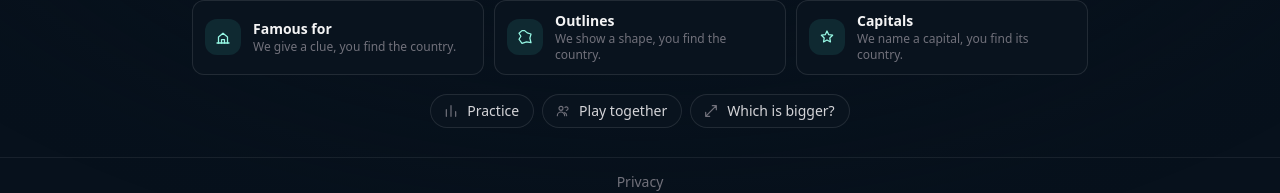
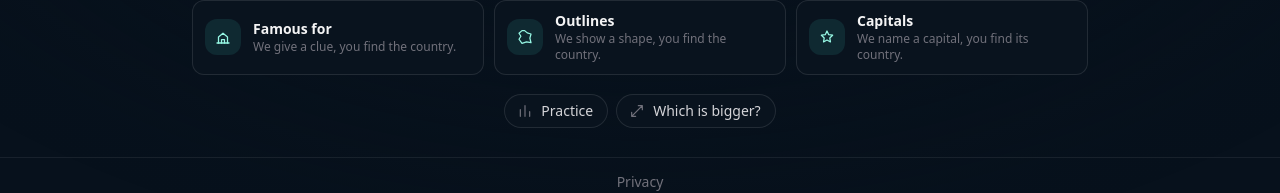
Before and after one commit to Baghestani-Shaghayegh/globe-game, a React (Vite) app: page / in a window 1280 px wide. Shown: the part 590-783 px from the top of the page. Built offline with nearby package versions, Linux system fonts and the light colour scheme.

Commit message:
feat: take Play together off the home page for now
The page and its rooms still work, so links already sent keep working. It
comes back by flipping one constant.

Co-Authored-By: Claude Opus 5.5 <noreply@anthropic.com>
Claude-Session: https://claude.ai/code/session_01S3mfpQT5kyze6oCk2xkcmg

```diff
--- a/src/pages/Home.tsx
+++ b/src/pages/Home.tsx
@@ -39,6 +39,13 @@ const BackgroundGlobe = lazy(() => import("../components/BackgroundGlobe"));
  * ten of them read as the page ignoring the choice — so the map you pick is
  * now the round you get, and the number beside it is the number you play.
  */
+/**
+ * Play together is off the menu for now, at Sara's call. The page and its
+ * rooms still work, so a link somebody was already sent keeps working;
+ * setting this back to true is all it takes to offer it again.
+ */
+const SHOW_PLAY_TOGETHER = false;
+
 const ROUND_LENGTH = null;
 const CLOCK = null;
 const RULES = "relaxed" as const;
@@ -455,8 +462,8 @@ export default function Home() {
             </ul>
           </section>
 
-          {/* Three links in a line rather than three more cards: they are
-              there for whoever goes looking, not to compete with the rest. */}
+          {/* Links in a line rather than more cards: they are there for
+              whoever goes looking, not to compete with the rest. */}
           <nav
             aria-label="More ways to play"
             className="mt-[clamp(0.75rem,2.4vh,1.5rem)] flex flex-wrap items-center justify-center gap-2"
@@ -467,7 +474,7 @@ export default function Home() {
               badge={duePractice > 0 ? `${duePractice} waiting` : undefined}
               icon={icons.practice}
             />
-            {accountsEnabled && (
+            {SHOW_PLAY_TOGETHER && accountsEnabled && (
               <WayToPlay
                 to="/play-together"
                 title="Play together"
```
